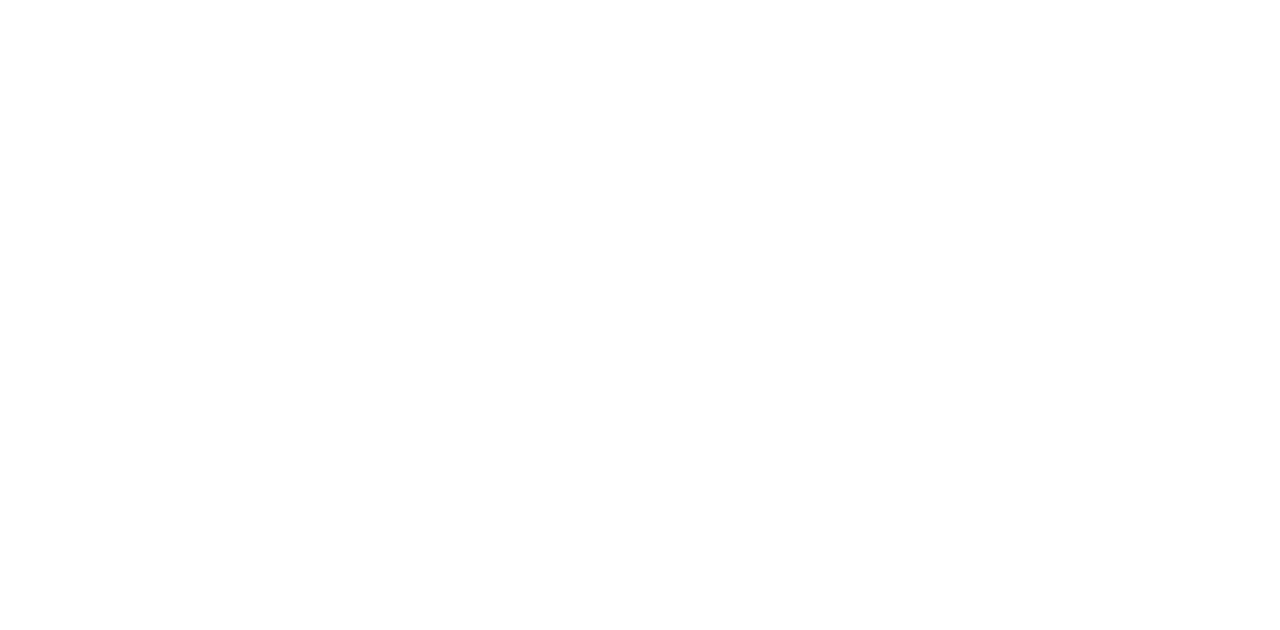
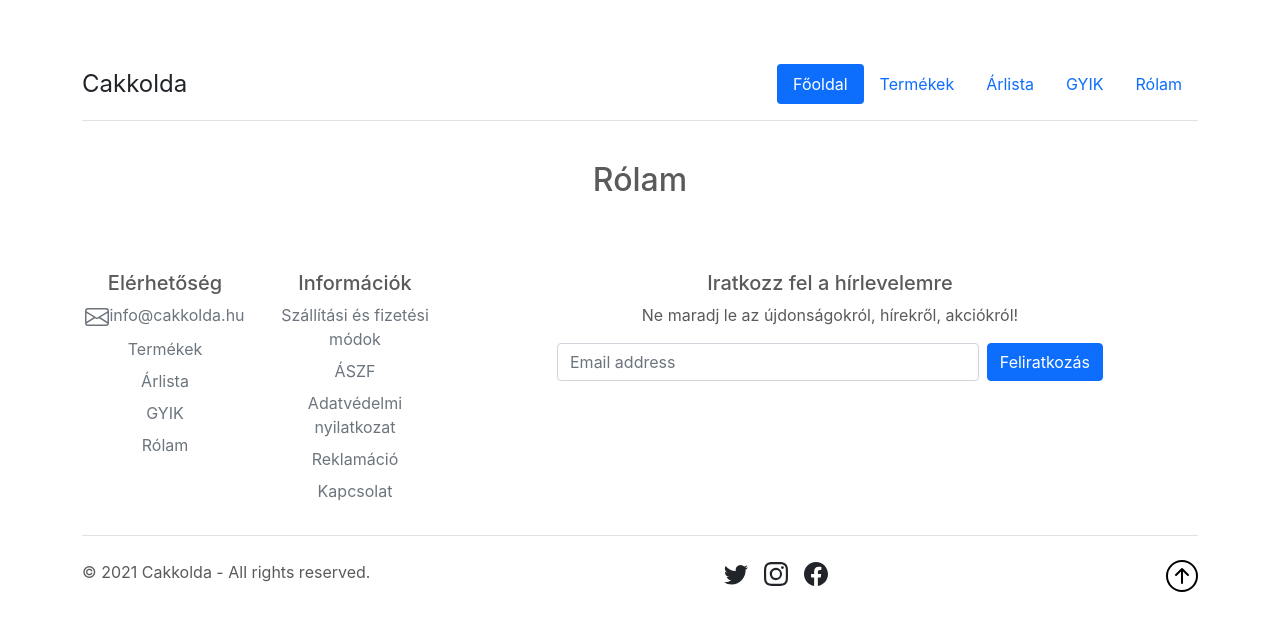
Before and after one commit to gabip86/cakkolda, a React (Create React App) app in the folder client/: page /rolam in a window 1280 px wide. Before the commit this address had no page. Shown: the top 630 px of the page. Built offline with nearby package versions, Linux system fonts and the light colour scheme.

Commit message:
feat: added and corrected routes

```diff
--- a/client/package.json
+++ b/client/package.json
@@ -11,6 +11,7 @@
     "history": "5",
     "react": "^17.0.2",
     "react-dom": "^17.0.2",
+    "react-router": "^6.1.1",
     "react-router-dom": "6",
     "react-scripts": "4.0.3",
     "web-vitals": "^1.0.1"
--- a/client/src/App.js
+++ b/client/src/App.js
@@ -1,14 +1,32 @@
+import React, { Fragment } from "react";
+import { BrowserRouter as Router, Routes, Route } from "react-router-dom";
 import "./App.css";
 import Footer from "./components/Footer";
 import Header from "./components/Header";
 import Main from "./components/Main";
+import Products from "./routes/products";
+import PriceList from "./routes/priceList";
+import Faq from "./routes/faq";
+import About from "./routes/about";
+import NotFound from "./routes/notFound";
 
 function App() {
   return (
     <div className="App">
-      <Header />
-      <Main />
-      <Footer />
+      <Router>
+        <Fragment>
+          <Header />
+          <Routes>
+            <Route exact path="/" element={<Main />} />
+            <Route path="/termekek" element={<Products />} />
+            <Route path="/arlista" element={<PriceList />} />
+            <Route path="/gyik" element={<Faq />} />
+            <Route path="/rolam" element={<About />} />
+            <Route path="/*" element={<NotFound />} />
+          </Routes>
+          <Footer />
+        </Fragment>
+      </Router>
     </div>
   );
 }
--- a/client/src/components/Footer.js
+++ b/client/src/components/Footer.js
@@ -1,4 +1,5 @@
 import React from "react";
+import "./footer.css";
 
 const Footer = () => {
   return (
--- /dev/null
+++ b/client/src/components/footer.css
@@ -0,0 +1,6 @@
+.container {
+  /* position:absolute;
+  left:0;
+  bottom:0;
+  right:0; */
+}
--- a/client/src/index.css
+++ b/client/src/index.css
@@ -11,3 +11,7 @@
   font-family: source-code-pro, Menlo, Monaco, Consolas, 'Courier New',
     monospace;
 }
+
+.root {
+  padding-bottom:60px;
+}
--- a/client/src/index.js
+++ b/client/src/index.js
@@ -1,20 +1,13 @@
 import React from "react";
 import ReactDOM from "react-dom";
-import { BrowserRouter, Routes, Route } from "react-router-dom";
 import "./index.css";
 import App from "./App";
 import reportWebVitals from "./reportWebVitals";
-import Products from "./routes/products";
-import PriceList from "./routes/priceList";
 
 ReactDOM.render(
-  <BrowserRouter>
-    <Routes>
-      <Route path="/" element={<App />} />
-      <Route path="/termekek" element={<Products />} />
-      <Route path="/arlista" element={<PriceList />} />
-    </Routes>
-  </BrowserRouter>,
+  <React.StrictMode>
+    <App />
+  </React.StrictMode>,
   document.getElementById("root")
 );
 
--- /dev/null
+++ b/client/src/routes/about.jsx
@@ -0,0 +1,7 @@
+export default function About() {
+  return (
+    <main style={{ padding: "1rem 0" }}>
+      <h2>Rólam</h2>
+    </main>
+  );
+}
--- /dev/null
+++ b/client/src/routes/faq.jsx
@@ -0,0 +1,7 @@
+export default function Faq() {
+  return (
+    <main style={{ padding: "1rem 0" }}>
+      <h2>GYIK</h2>
+    </main>
+  );
+}
--- /dev/null
+++ b/client/src/routes/notFound.jsx
@@ -0,0 +1,7 @@
+export default function NotFound() {
+  return (
+    <main style={{ padding: "1rem 0" }}>
+      <h2>Ez az oldal nem létezik</h2>
+    </main>
+  );
+}
```
Also changed, not shown: 1 other file (tests, documents, lock files or other folders).
